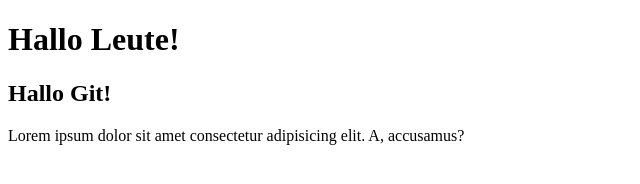
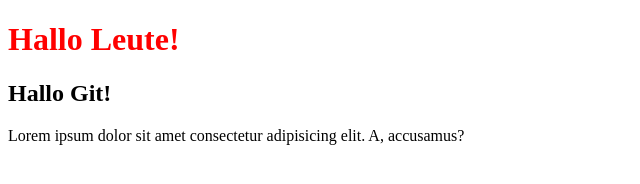
Before and after one commit to SteffenKloempges/GitHub_Bootcamp, a plain HTML site: page index.html in a window 1280 px wide. Shown: the whole page, without its empty margins (0-640 px from the left). Drawn offline with Linux system fonts and the light colour scheme.

Commit message:
add stylesheet

```diff
--- /dev/null
+++ b/assets/css/style.css
@@ -0,0 +1,3 @@
+h1 {
+    color: red;
+}
--- a/index.html
+++ b/index.html
@@ -6,6 +6,7 @@
     <meta http-equiv="X-UA-Compatible" content="IE=edge">
     <meta name="viewport" content="width=device-width, initial-scale=1.0">
     <title>Github Bootcamp</title>
+    <link rel="stylesheet" href="assets/css/style.css">
 </head>
 
 <body>
```
